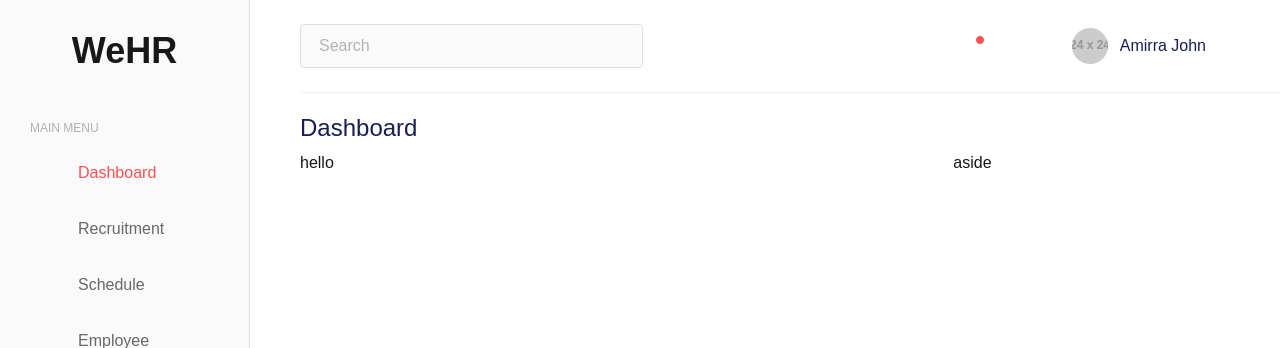
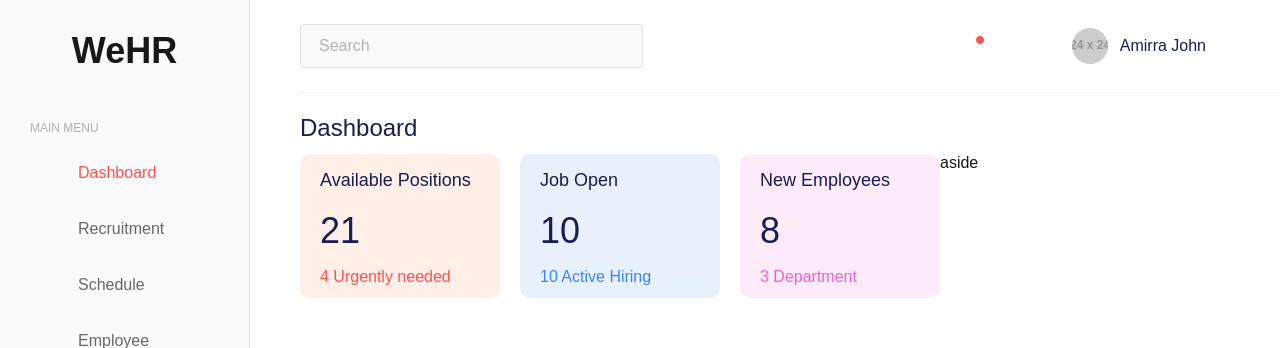
Before and after one commit to TadasMil/vue3-ts-dashboard, a Vue app: page / in a window 1280 px wide. Shown: the top 348 px of the page. Built offline with nearby package versions, Linux system fonts and the light colour scheme; some icons are missing.

Commit message:
(feat) - start using BEM methodology and add employment summary for dashboard page

```diff
--- /dev/null
+++ b/src/components/DashboardEmploymentSummary.vue
@@ -0,0 +1,77 @@
+<script setup lang="ts" name="DashboardEmploymentSummary">
+import BaseCard from '@/components/base/BaseCard.vue'
+
+const cards = [
+  {
+    title: 'Available Positions',
+    count: 21,
+    footer: '4 Urgently needed',
+    bgColor: '#FFEFE7',
+    footerColor: '#FF5151'
+  },
+  {
+    title: 'Job Open',
+    count: 10,
+    footer: '10 Active Hiring',
+    bgColor: '#E8F0FB',
+    footerColor: '#3786F1'
+  },
+  {
+    title: 'New Employees',
+    count: 8,
+    footer: '3 Department',
+    bgColor: '#FDEBF9',
+    footerColor: '#EE61CF'
+  }
+]
+</script>
+
+<template>
+  <div class="employment-summary">
+    <BaseCard
+      v-for="(card, index) in cards"
+      :key="index"
+      :pt="{
+        root: {
+          class: 'employment-summary__card',
+          style: `background-color: ${card.bgColor};`
+        },
+        body: {
+          class: 'employment-summary__card-body'
+        },
+        content: {
+          class: 'employment-summary__card-content'
+        },
+        footer: {
+          style: `color: ${card.footerColor};`
+        }
+      }"
+    >
+      <template #title> {{ card.title }} </template>
+      <template #content> {{ card.count }} </template>
+      <template #footer> {{ card.footer }} </template>
+    </BaseCard>
+  </div>
+</template>
+
+<style>
+.employment-summary {
+  display: flex;
+  gap: 20px;
+}
+
+.employment-summary__card {
+  flex: 1;
+  min-width: 200px;
+  border: none;
+}
+
+.employment-summary__card-body {
+  padding: 12px 12px 12px 20px;
+}
+
+.employment-summary__card-content {
+  font-size: 36px;
+  color: var(--color-tertiary);
+}
+</style>
--- a/src/components/base/BaseCard.vue
+++ b/src/components/base/BaseCard.vue
@@ -10,13 +10,13 @@ const { pt } = defineProps<{
 const slots = useSlots()
 
 const classes: ICardClasses = {
-  root: 'v-card v-component',
-  header: 'v-card-header',
-  body: 'v-card-body',
-  title: 'v-card-title',
-  subtitle: 'v-card-subtitle',
-  content: 'v-card-content',
-  footer: 'v-card-footer'
+  root: 'card',
+  header: 'card__header',
+  body: 'card__body',
+  title: 'card__title',
+  subtitle: 'card__subtitle',
+  content: 'card__content',
+  footer: 'card__footer'
 }
 
 const cx = (key: keyof ICardClasses) => classes[key] || ''
@@ -56,17 +56,18 @@ const ptm = (key: keyof ICardPassThroughOptions) => {
 </template>
 
 <style>
-.v-card {
+.card {
   background: #ffffff;
   color: #666666;
   border-radius: 10px;
+  border: 1px solid var(--color-light-gray);
 }
 
-.v-card-body {
+.card__body {
   padding: 20px;
 }
 
-.v-card-title {
+.card__title {
   font-size: 18px;
   font-weight: 500;
   line-height: 28px;
@@ -74,13 +75,14 @@ const ptm = (key: keyof ICardPassThroughOptions) => {
   color: var(--color-tertiary);
 }
 
-.v-card-subtitle {
+.card__subtitle {
   font-weight: 700;
   margin-bottom: 0.5rem;
   color: #a6a6a6;
 }
 
-.v-card-footer {
+.card__footer {
   padding: 16px 0 0 0;
+  color: var(--color-secondary);
 }
 </style>
--- a/src/views/UserDashboard.vue
+++ b/src/views/UserDashboard.vue
@@ -1,15 +1,16 @@
 <script setup lang="ts" name="UserDashboard">
 import BasePage from '@/components/base/BasePage.vue'
+import DashboardEmploymentSummary from '@/components/DashboardEmploymentSummary.vue'
 </script>
 
 <template>
   <BasePage title="Dashboard">
-    <div class="main-content">
-      <main>
-        <div>hello</div>
+    <div class="user-dashboard">
+      <main class="user-dashboard__main">
+        <DashboardEmploymentSummary />
       </main>
 
-      <aside>
+      <aside class="user-dashboard__aside">
         <div>aside</div>
       </aside>
     </div>
@@ -17,8 +18,14 @@ import BasePage from '@/components/base/BasePage.vue'
 </template>
 
 <style scoped>
-.main-content {
+.user-dashboard {
   display: grid;
-  grid-template-columns: 2fr 1fr;
+  grid-template-columns: 3fr 2fr;
+}
+
+.user-dashboard__main {
+  display: flex;
+  flex-direction: column;
+  gap: 20px;
 }
 </style>
```
